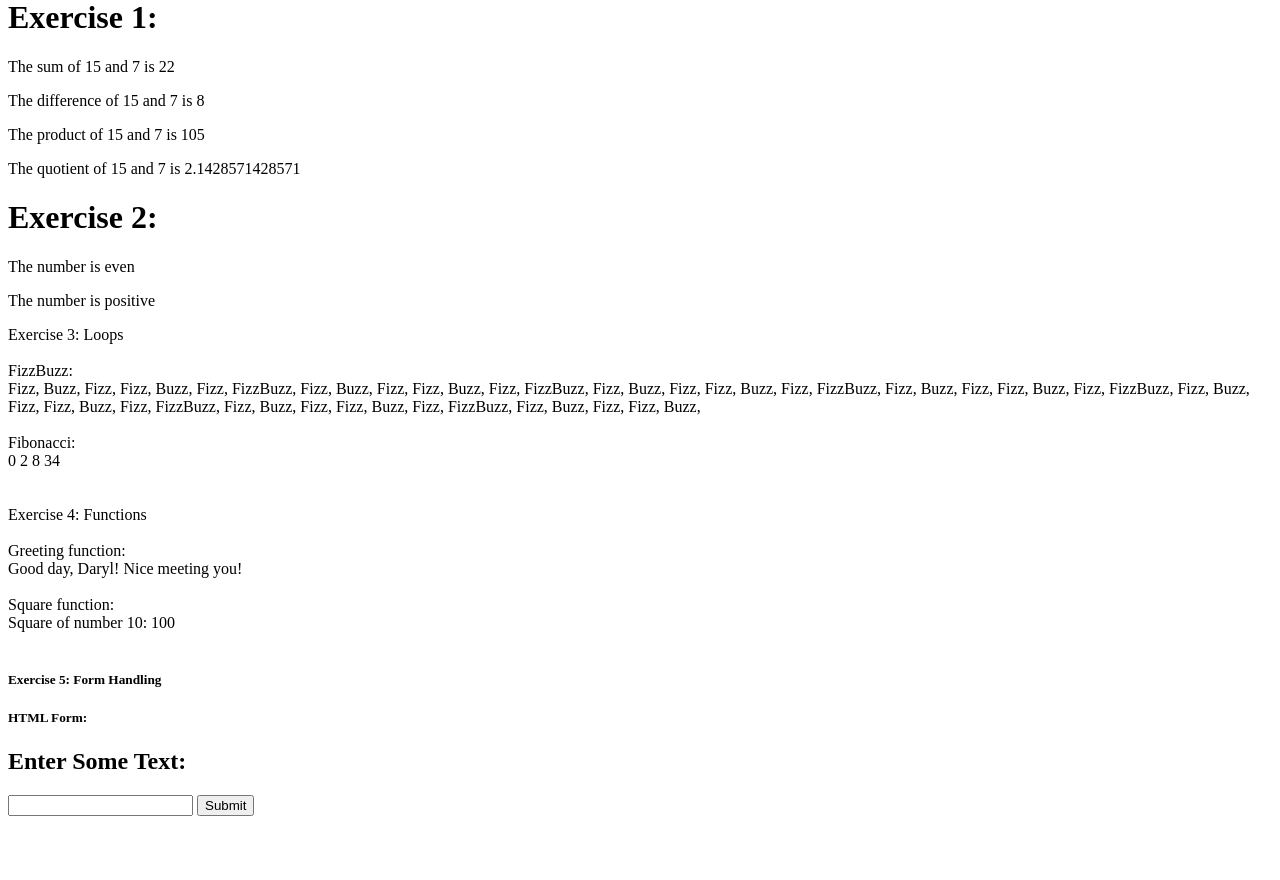
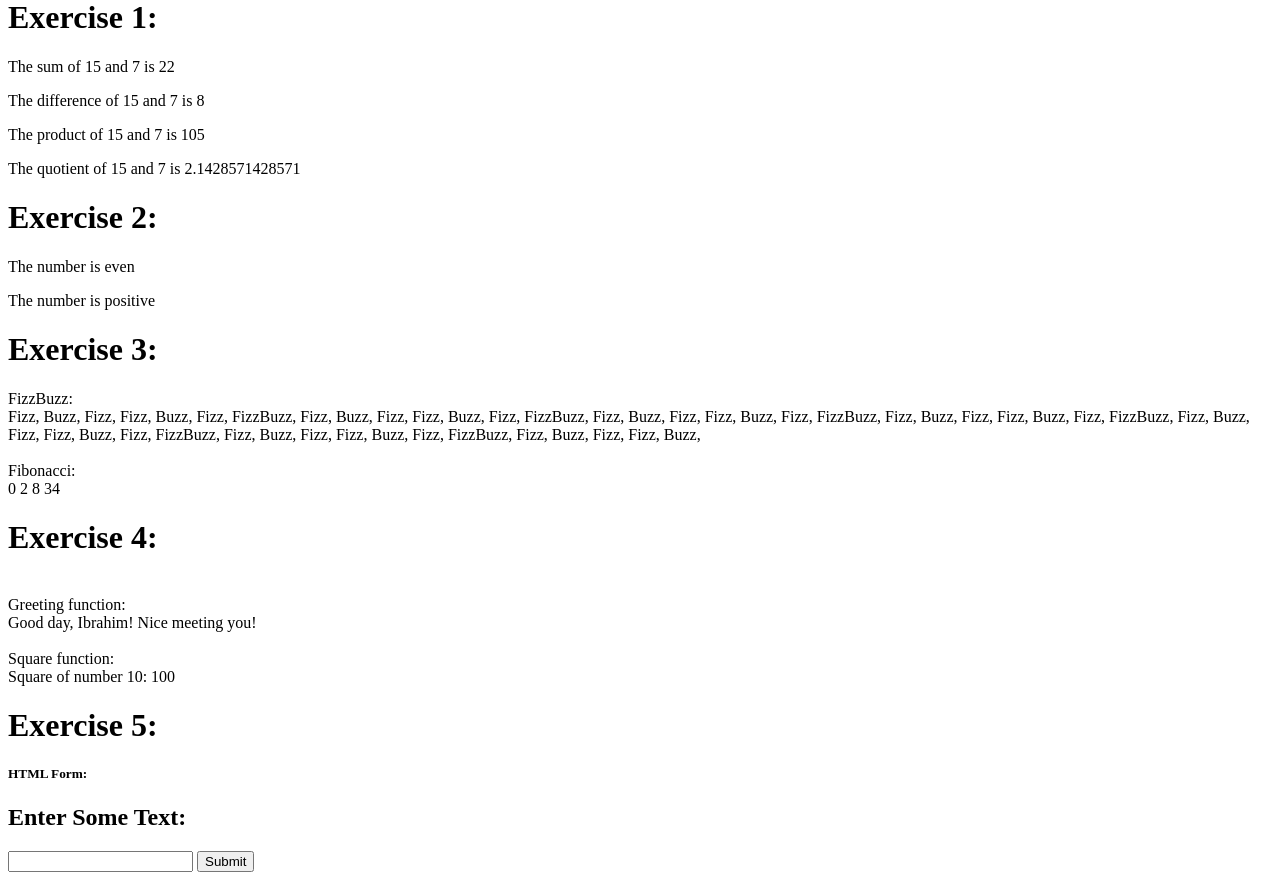
Before and after one commit to Abradiin/235597231-Mapile, a PHP site: page / in a window 1280 px wide. Shown: the part 22-902 px from the top of the page. Before the commit the page ends 838 px from the top, so only its background shows below. Run offline with PHP 8.4, Linux system fonts and the light colour scheme.

Commit message:
Did revisions on Exercise 3, 4, and 5

```diff
--- a/index.php
+++ b/index.php
@@ -43,8 +43,7 @@
         }
 
         //Exercise 3:
-        echo "Exercise 3: Loops <br>";
-    echo"<br>";
+        echo "<h1>Exercise 3: </h1>";;
 
     echo "FizzBuzz:<br>";
     for ($i = 1; $i <= 100; $i++) {
@@ -81,21 +80,18 @@
             echo $num . " ";
         }
     }
-    echo"<br>";
-    echo"<br>";
-    echo"<br>";
 ?>
 
     <?php
 
         //Exercise 4
-    echo "Exercise 4: Functions <br>";
+    echo "<h1>Exercise 4: </h1>";
     echo"<br>";
     echo"Greeting function:<br>";
     function greet($name) {
         return "Good day, " . $name . "! Nice meeting you!";
     }
-    echo greet("Daryl");
+    echo greet("Ibrahim");
     echo"<br>";
     echo"<br>";
     echo"Square function:<br>";
@@ -106,14 +102,10 @@
 
     echo"Square of number 10: ";
     echo square(10);
-
-    echo"<br>";
-    echo"<br>";
-
 ?>
 
     <!--Exercise 5-->
-    <h5>Exercise 5: Form Handling <br></h5>
+    <h1>Exercise 5: <br></h1>
     <h5>HTML Form:<br></h5>
     <h2>Enter Some Text:</h2>
         <form action="repo.php" method="post">
```
